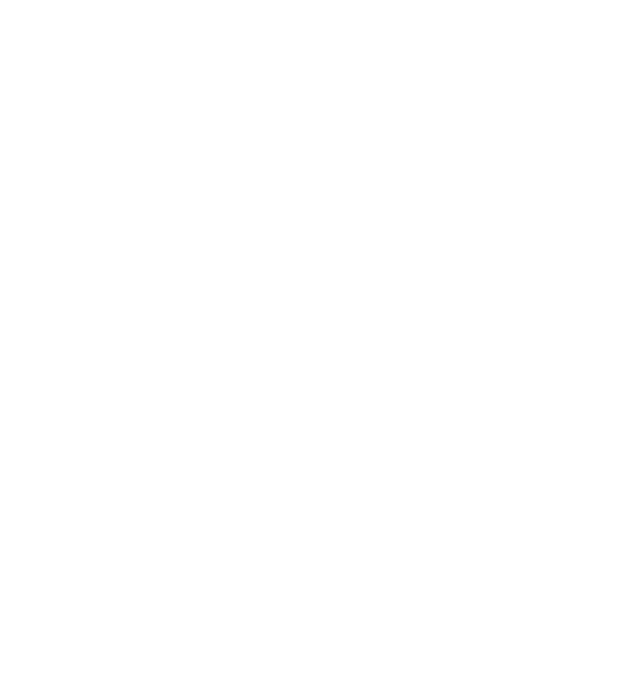
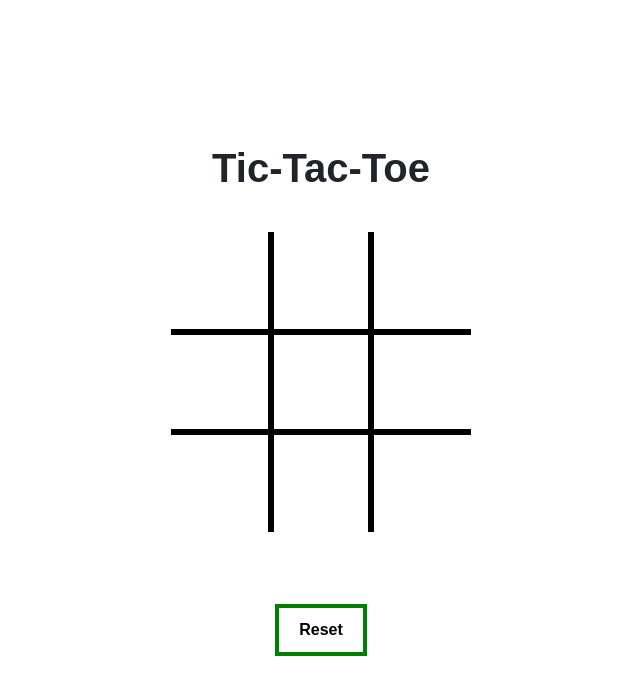
Before and after one commit to Vurnex/tic-tac-toe, a plain HTML site: page index.html in a window 1280 px wide. Shown: the whole page, without its empty margins (319-959 px from the left). Drawn offline with nearby package versions, Linux system fonts and the light colour scheme.

Commit message:
Add Game Board and Reset Button

```diff
--- a/css/styles.scss
+++ b/css/styles.scss
@@ -0,0 +1,90 @@
+* {
+    font-family: Arial, Helvetica, sans-serif;
+}
+
+body {
+    background-color: #eee;
+}
+
+.container {
+
+    min-height: 100vh;
+    display: flex;
+    flex-direction: column;
+    align-items: center;
+    justify-content: center;
+    gap: 2em;
+
+    h1 {
+        font-weight: bold;
+    }
+}
+
+button {
+    outline: none;
+    border: 4px solid green;
+    padding: 10px 20px;
+    font-size: 1rem;
+    font-weight: bold;
+    background: none;
+    transition: all 0.2s ease-in-out;
+}
+
+  button:hover {
+    cursor: pointer;
+    background: green;
+    color: white;
+}
+
+.play-area {
+    display: grid;
+    width: 300px;
+    height: 300px;
+    grid-template-columns: auto auto auto;
+
+}
+
+.block {
+    display: flex;
+    width: 100px;
+    height: 100px;
+    align-items: center;
+    justify-content: center;
+    font-size: 3rem;
+    font-weight: bold;
+    border: 3px solid black;
+    transition: background 0.2s ease-in-out;
+}
+
+.block:hover {
+    cursor: pointer;
+    background: #0ff30f;
+}
+
+.occupied:hover {
+    background: #ff3a3a;
+}
+
+#block_0,
+#block_1,
+#block_2 {
+  border-top: none;
+}
+
+#block_0,
+#block_3,
+#block_6 {
+  border-left: none;
+}
+
+#block_6,
+#block_7,
+#block_8 {
+  border-bottom: none;
+}
+
+#block_2,
+#block_5,
+#block_8 {
+  border-right: none;
+}
--- a/index.html
+++ b/index.html
@@ -31,7 +31,26 @@
 
   <body>
 
+    <div class="container">
 
+      <h1>Tic-Tac-Toe</h1>
+
+      <div class="play-area">
+        <div id="block_0" class="block"></div>
+        <div id="block_1" class="block"></div>
+        <div id="block_2" class="block"></div>
+        <div id="block_3" class="block"></div>
+        <div id="block_4" class="block"></div>
+        <div id="block_5" class="block"></div>
+        <div id="block_6" class="block"></div>
+        <div id="block_7" class="block"></div>
+        <div id="block_8" class="block"></div>
+      </div>
+
+      <h2 id="winner"></h2>
+
+      <button onclick="reset_board()">Reset</button>
+    </div>
 
     <script type="text/javascript" src="js/script.js"></script>
 
```
Also changed, not shown: css/styles.css, 2 other files.
